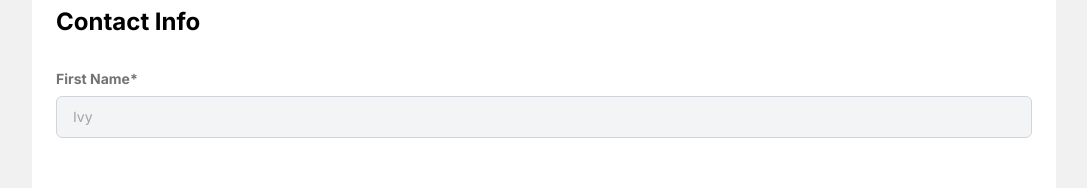
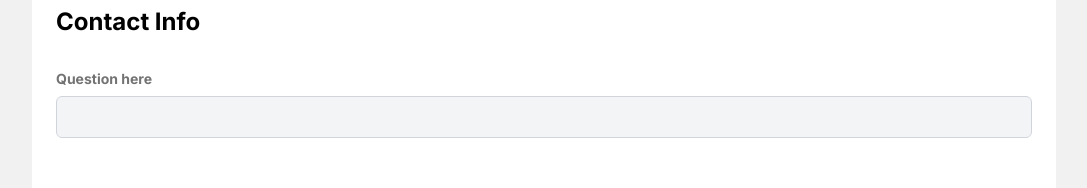
Before and after one commit to DSC-TechLead/nusdevs-frontend, a React (Create React App) app: page / in a window 1280 px wide. Shown: the part 134-322 px from the top of the page, without its empty margins (96-1183 px from the left). Built offline with nearby package versions, Linux system fonts and the light colour scheme.

Commit message:
Flesh out structure of application page structure

```diff
--- a/src/App.tsx
+++ b/src/App.tsx
@@ -1,13 +1,10 @@
-import React from 'react';
-import logo from './logo.svg';
 import './App.css';
-import ApplicationPage1 from "./pages/applicationPage1"
-import ApplicationPage2 from './pages/applicationPage2';
+import ApplicationPage from './pages/applicationPage';
 
 function App() {
   return (
     <div className="App">
-      <ApplicationPage2 requestName="Dummy Team" topLevelQuestion="Contact Info"/>
+      <ApplicationPage requestName="Dummy Team" topLevelQuestion="Contact Info"/>
     </div>
   );
 }
--- a/src/components/applicationForm/contactInfo.tsx
+++ b/src/components/applicationForm/contactInfo.tsx
@@ -1,19 +1,42 @@
+import { FormHeader, FormQuestion } from "../formSections"
+
+const questions = [
+    {
+        question: "First Name",
+        type: "Text Input Short"
+    },
+    {
+        question: "Last Name",
+        type: "Text Input Short"
+    },
+    {
+        question: "Major",
+        type: "Dropdown"
+    },
+    {
+        question: "Year of Study",
+        type: "Dropdown"
+    },
+    {
+        question: "Phone Number",
+        type: "Text Input Short"
+    },
+    {
+        question: "School Email",
+        type: "Text Input Short"
+    },
+    {
+        question: "Telegram Handle",
+        type: "Text Input Short"
+    },
+]
+
 const ContactInfo: React.FC = () => {
     return (
         <div className="w-[80%] h-[70vh] px-[24px] py-[48px] bg-white rounded-2xl flex-col gap-8 inline-flex overflow-auto">
-            <div className="flex-col justify-start items-start gap-0 inline-flex">
-                <div className="text-black text-2xl font-bold font-['Inter']">Contact Info</div>
-            </div>
-            <div className="w-full h-[68px] flex-col justify-start items-start">
-                <div className="h-[68px] flex-col justify-start items-start gap-2 flex">
-                    <div className="h-[18px] flex-col justify-start items-start gap-0.5 flex">
-                        <div className="text-neutral-500 text-sm font-bold font-['Inter'] leading-[18px]">First Name*</div>
-                    </div>
-                    <div className="w-full h-[42px] px-4 py-3 bg-gray-100 rounded-md border border-gray-300 justify-start items-center gap-2.5 inline-flex">
-                        <div className="basis-0 text-neutral-400 text-sm font-normal font-['Inter'] leading-[18px]">Ivy</div>
-                    </div>
-                </div>
-            </div>
+            <FormHeader header="Contact Info" />
+            {/* TODO: This needs to be changed to follow the questions list declared above */}
+            <FormQuestion question="Question here" type="Type here" />
         </div>
     )
 }
--- a/src/components/applicationForm/privacyPolicy.tsx
+++ b/src/components/applicationForm/privacyPolicy.tsx
@@ -1,15 +1,10 @@
-import PdfViewerComponent from "../pdfViewer"
+import { FormHeader } from "../formSections"
 
 const PrivacyPolicy: React.FC = () => {
     return (
         <div className="w-[80%] h-[70vh] overflow-auto px-[24px] py-[48px] bg-white rounded-2xl flex-col gap-8 inline-flex overflow-auto">
-            <div className="flex-col justify-start items-start gap-0 inline-flex">
-                <div className="text-black text-2xl font-bold font-['Inter']">Privacy Policy</div>
-            </div>
-            <PdfViewerComponent />
-            <div className="checkbox">
-
-            </div>
+            <FormHeader header="Privacy Policy" />
+            {/* TODO */}
         </div>
     )
 }
--- a/src/components/applicationForm/screeningQuestions.tsx
+++ b/src/components/applicationForm/screeningQuestions.tsx
@@ -1,19 +1,12 @@
+import { FormHeader } from "../formSections"
+
+// TODO: add dummy questions similar to in contactInfo.tsx
+
 const ScreeningQuestions: React.FC = () => {
     return (
         <div className="w-[80%] h-[70vh] px-[24px] py-[48px] bg-white rounded-2xl flex-col gap-8 inline-flex overflow-auto">
-            <div className="flex-col justify-start items-start gap-0 inline-flex">
-                <div className="text-black text-2xl font-bold font-['Inter']">Screening Questions</div>
-            </div>
-            <div className="w-full h-[68px] flex-col justify-start items-start">
-                <div className="h-[68px] flex-col justify-start items-start gap-2 flex">
-                    <div className="h-[18px] flex-col justify-start items-start gap-0.5 flex">
-                        <div className="text-neutral-500 text-sm font-bold font-['Inter'] leading-[18px]">First Name*</div>
-                    </div>
-                    <div className="w-full h-[42px] px-4 py-3 bg-gray-100 rounded-md border border-gray-300 justify-start items-center gap-2.5 inline-flex">
-                        <div className="basis-0 text-neutral-400 text-sm font-normal font-['Inter'] leading-[18px]">Ivy</div>
-                    </div>
-                </div>
-            </div>
+            <FormHeader header="Screening Questions" subtitle="*Required" />
+            { /* TODO: Same as contactInfo.tsx */ }
         </div>
     )
 }
--- a/src/components/formSections.tsx
+++ b/src/components/formSections.tsx
@@ -1,39 +1,32 @@
-interface FormInputsSectionProps {
-    topLevelQuestion: string,
+interface FormHeaderProps {
+    header: string,
     subtitle?: string,
 }
-export const FormInputsSection: React.FC<FormInputsSectionProps> = ({ topLevelQuestion, subtitle }) => {
+export const FormHeader: React.FC<FormHeaderProps> = ({ header, subtitle }) => {
     return (
-        <div className="w-[80%] min-h-[70vh] px-[24px] py-[48px] bg-white rounded-2xl flex-col gap-8 inline-flex overflow-auto">
         <div className="flex-col justify-start items-start gap-0 inline-flex">
-                <div className="text-black text-2xl font-bold font-['Inter']">{topLevelQuestion}</div>
+            <div className="text-black text-2xl font-bold font-['Inter']">{header}</div>
             {subtitle && <div className="text-black/50 text-xs font-normal font-['Inter'] leading-[18px]">{subtitle}</div>}
         </div>
+    )
+}
+
+interface FormQuestionProps {
+    question: string,
+    type: string,
+}
+export const FormQuestion: React.FC<FormQuestionProps> = ({ question, type }) => {
+    {/* Edit this based on the type of the question, e.g. text input, select, date, dropdown, etc */}
+    return (
         <div className="w-full h-[68px] flex-col justify-start items-start">
             <div className="h-[68px] flex-col justify-start items-start gap-2 flex">
                 <div className="h-[18px] flex-col justify-start items-start gap-0.5 flex">
-                        <div className="text-neutral-500 text-sm font-bold font-['Inter'] leading-[18px]">First Name*</div>
+                    <div className="text-neutral-500 text-sm font-bold font-['Inter'] leading-[18px]">{question}</div>
                 </div>
                 <div className="w-full h-[42px] px-4 py-3 bg-gray-100 rounded-md border border-gray-300 justify-start items-center gap-2.5 inline-flex">
-                        <div className="basis-0 text-neutral-400 text-sm font-normal font-['Inter'] leading-[18px]">Ivy</div>
-                    </div>
+
                 </div>
             </div>
         </div>
     )
 }
-
-interface FormHeaderOnlySectionProps {
-    topLevelQuestion: string,
-    subtitle?: string,
-}
-export const FormHeaderOnlySection: React.FC<FormHeaderOnlySectionProps> = ({ topLevelQuestion, subtitle }) => {
-    return (
-        <div className="w-[80%] min-h-[70vh] px-[24px] py-[48px] bg-white rounded-2xl flex-col gap-8 inline-flex overflow-auto">
-            <div className="flex-col justify-start items-start gap-0 inline-flex">
-                <div className="text-black text-2xl font-bold font-['Inter']">{topLevelQuestion}</div>
-                {subtitle && <div className="text-black/50 text-xs font-normal font-['Inter'] leading-[18px]">{subtitle}</div>}
-            </div>
-        </div>
-    )
-}
--- a/src/output.css
+++ b/src/output.css
@@ -606,41 +606,267 @@ body {
 
 /* -- Base Styles -- */
 
-.btn {
+.flex {
   display: flex;
+}
+
+.inline-flex {
+  display: inline-flex;
+}
+
+.h-\[108px\] {
+  height: 108px;
+}
+
+.h-\[18px\] {
+  height: 18px;
+}
+
+.h-\[42px\] {
+  height: 42px;
+}
+
+.h-\[68px\] {
+  height: 68px;
+}
+
+.h-\[70vh\] {
+  height: 70vh;
+}
+
+.min-h-\[100vh\] {
+  min-height: 100vh;
+}
+
+.w-\[80\%\] {
+  width: 80%;
+}
+
+.w-full {
+  width: 100%;
+}
+
+.flex-row {
+  flex-direction: row;
+}
+
+.flex-col {
+  flex-direction: column;
+}
+
+.items-start {
+  align-items: flex-start;
+}
+
+.items-center {
   align-items: center;
+}
+
+.justify-start {
+  justify-content: flex-start;
+}
+
+.justify-center {
   justify-content: center;
-  border-radius: 9999px;
+}
+
+.justify-between {
+  justify-content: space-between;
+}
+
+.gap-0 {
+  gap: 0px;
+}
+
+.gap-0\.5 {
+  gap: 0.125rem;
+}
+
+.gap-2 {
+  gap: 0.5rem;
+}
+
+.gap-2\.5 {
+  gap: 0.625rem;
+}
+
+.gap-3 {
+  gap: 0.75rem;
+}
+
+.gap-8 {
+  gap: 2rem;
+}
+
+.gap-\[9px\] {
+  gap: 9px;
+}
+
+.overflow-auto {
+  overflow: auto;
+}
+
+.rounded-2xl {
+  border-radius: 1rem;
+}
+
+.rounded-\[50px\] {
+  border-radius: 50px;
+}
+
+.rounded-md {
+  border-radius: 0.375rem;
+}
+
+.border {
+  border-width: 1px;
+}
+
+.border-gray-300 {
+  --tw-border-opacity: 1;
+  border-color: rgb(209 213 219 / var(--tw-border-opacity, 1));
+}
+
+.bg-\[\#F2F1F2\] {
+  --tw-bg-opacity: 1;
+  background-color: rgb(242 241 242 / var(--tw-bg-opacity, 1));
+}
+
+.bg-\[\#eb5e27\] {
+  --tw-bg-opacity: 1;
+  background-color: rgb(235 94 39 / var(--tw-bg-opacity, 1));
+}
+
+.bg-gray-100 {
+  --tw-bg-opacity: 1;
+  background-color: rgb(243 244 246 / var(--tw-bg-opacity, 1));
+}
+
+.bg-transparent {
+  background-color: transparent;
+}
+
+.bg-white {
+  --tw-bg-opacity: 1;
+  background-color: rgb(255 255 255 / var(--tw-bg-opacity, 1));
+}
+
+.px-4 {
   padding-left: 1rem;
   padding-right: 1rem;
-  padding-top: 0.5rem;
-  padding-bottom: 0.5rem;
+}
+
+.px-7 {
+  padding-left: 1.75rem;
+  padding-right: 1.75rem;
+}
+
+.px-\[10px\] {
+  padding-left: 10px;
+  padding-right: 10px;
+}
+
+.px-\[24px\] {
+  padding-left: 24px;
+  padding-right: 24px;
+}
+
+.py-3 {
+  padding-top: 0.75rem;
+  padding-bottom: 0.75rem;
+}
+
+.py-\[48px\] {
+  padding-top: 48px;
+  padding-bottom: 48px;
+}
+
+.pb-9 {
+  padding-bottom: 2.25rem;
+}
+
+.pt-6 {
+  padding-top: 1.5rem;
+}
+
+.pt-\[32px\] {
+  padding-top: 32px;
+}
+
+.text-center {
+  text-align: center;
+}
+
+.font-\[\'Inter\'\] {
+  font-family: 'Inter';
+}
+
+.text-2xl {
+  font-size: 1.5rem;
+  line-height: 2rem;
+}
+
+.text-base {
+  font-size: 1rem;
+  line-height: 1.5rem;
+}
+
+.text-lg {
+  font-size: 1.125rem;
+  line-height: 1.75rem;
+}
+
+.text-sm {
   font-size: 0.875rem;
   line-height: 1.25rem;
-  font-weight: 500;
-  transition-property: color, background-color, border-color, text-decoration-color, fill, stroke, opacity, box-shadow, transform, filter, -webkit-backdrop-filter;
-  transition-property: color, background-color, border-color, text-decoration-color, fill, stroke, opacity, box-shadow, transform, filter, backdrop-filter;
-  transition-property: color, background-color, border-color, text-decoration-color, fill, stroke, opacity, box-shadow, transform, filter, backdrop-filter, -webkit-backdrop-filter;
-  transition-timing-function: cubic-bezier(0.4, 0, 0.2, 1);
-  transition-duration: 200ms;
 }
 
-.btn-primary {
-  background-color: var(--primary);
-  color: var(--primary-foreground);
+.text-xs {
+  font-size: 0.75rem;
+  line-height: 1rem;
 }
 
-.btn-primary:hover {
-  background-color: var(--primary-400);
+.font-bold {
+  font-weight: 700;
 }
 
-.btn-primary:active {
-  background-color: var(--primary-500);
+.font-medium {
+  font-weight: 500;
 }
 
-.text-red-400 {
+.font-normal {
+  font-weight: 400;
+}
+
+.leading-\[18px\] {
+  line-height: 18px;
+}
+
+.leading-normal {
+  line-height: 1.5;
+}
+
+.text-black {
   --tw-text-opacity: 1;
-  color: rgb(248 113 113 / var(--tw-text-opacity, 1));
+  color: rgb(0 0 0 / var(--tw-text-opacity, 1));
+}
+
+.text-black\/50 {
+  color: rgb(0 0 0 / 0.5);
+}
+
+.text-neutral-500 {
+  --tw-text-opacity: 1;
+  color: rgb(115 115 115 / var(--tw-text-opacity, 1));
+}
+
+.text-white {
+  --tw-text-opacity: 1;
+  color: rgb(255 255 255 / var(--tw-text-opacity, 1));
+}
+
+.underline {
+  text-decoration-line: underline;
 }
 
 /* Tailwind component preset styles */
```
Also changed, not shown: src/components/applicationForm/uploadDocument.tsx (+18 -18 lines), src/components/formHeaderOnlySection.tsx (deleted, +0 -16 lines), src/pages/applicationPage.tsx (renamed from src/pages/applicationPage2.tsx, +10 -7 lines), src/pages/applicationPage1.tsx (deleted, +0 -34 lines), 1 other file (tests, documents, lock files or other folders). Lines whose indentation alone changed are shown as unchanged.
